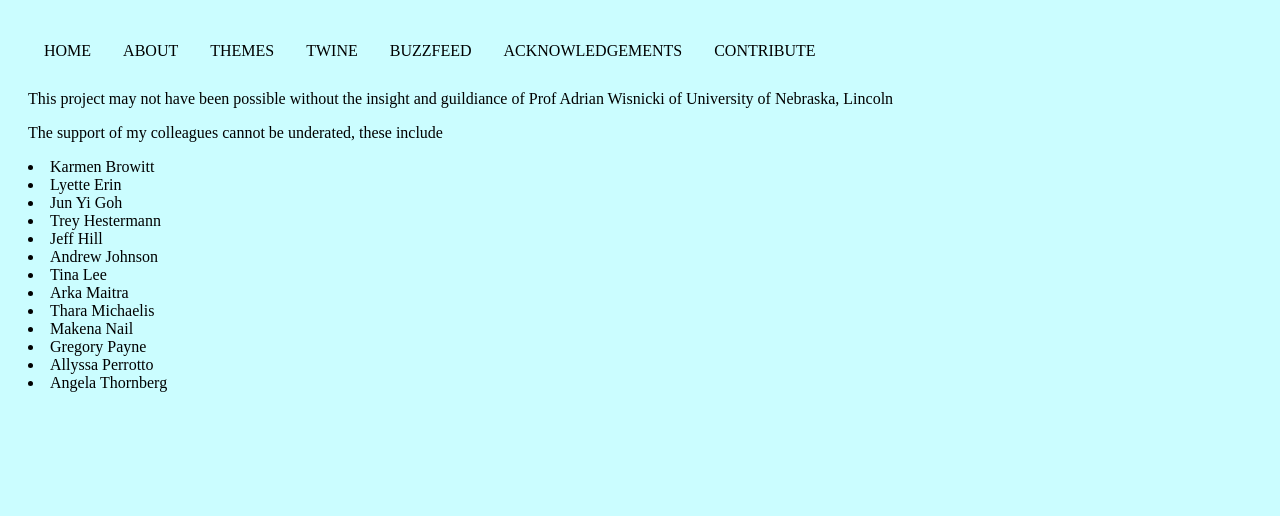
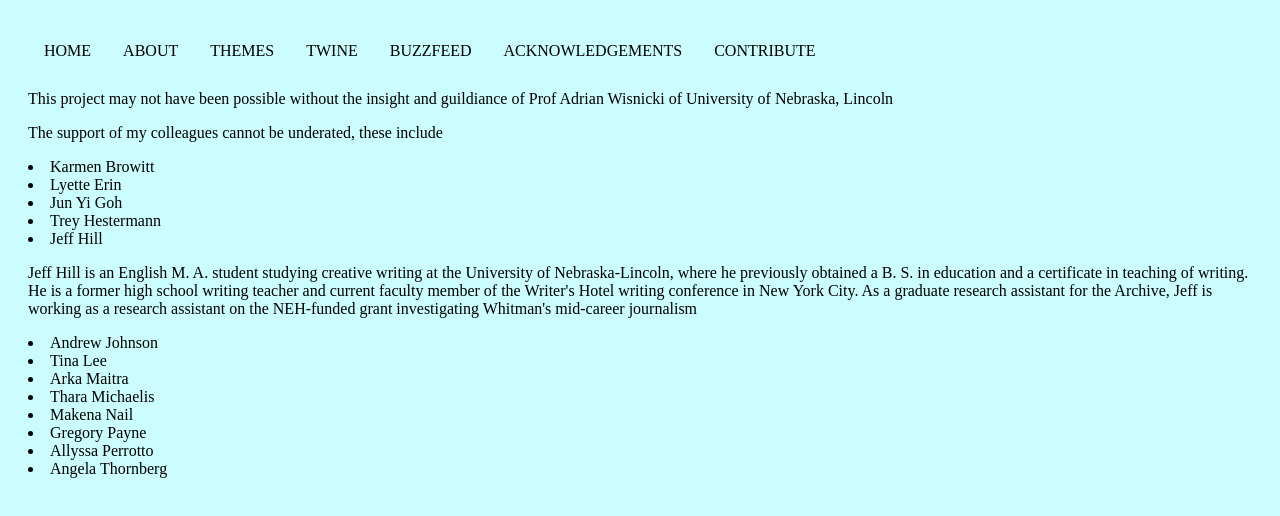
Before and after one commit to akuaagyeiwaa/Hayford-Chaka-Mhudi, a plain HTML site: page Publications.html in a window 1280 px wide. Drawn offline with Linux system fonts and the light colour scheme.

Commit message:
Update Publications.html

```diff
--- a/Publications.html
+++ b/Publications.html
@@ -30,6 +30,7 @@ This project may not have been possible without the insight and guildiance of Pr
   <li>Jun Yi Goh</li><br>
   <li>Trey Hestermann</li><br>
   <li>Jeff Hill</li><br>
+   <p>Jeff Hill is an English M. A. student studying creative writing at the University of Nebraska-Lincoln, where he previously obtained a B. S. in education and a certificate in teaching of writing. He is a former high school writing teacher and current faculty member of the Writer's Hotel writing conference in New York City. As a graduate research assistant for the Archive, Jeff is working as a research assistant on the NEH-funded grant investigating Whitman's mid-career journalism</P>
   <li>Andrew Johnson</li><br>
   <li>Tina Lee</li><br>
   <li>Arka Maitra</li><br>
```
